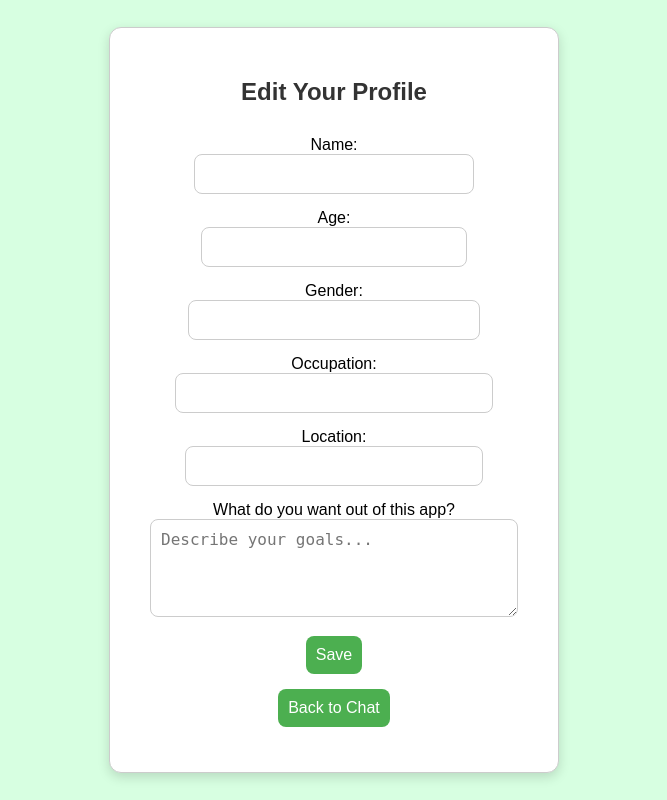
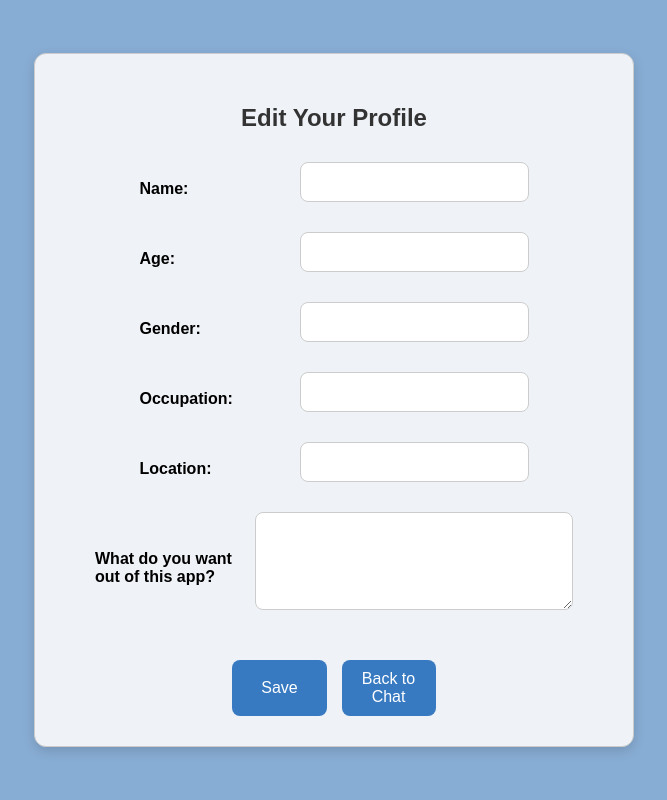
Before and after one commit to ayank674/therapistAI, a Flask app: page /edit-profile in a window 1280 px wide. Shown: the whole page, without its empty margins (306-973 px from the left). Run offline with Flask 3, Linux system fonts and the light colour scheme.

Commit message:
Changed website color scheme, changed edit profile format

```diff
--- a/static/style.css
+++ b/static/style.css
@@ -1,12 +1,16 @@
-/* Apply box-sizing for layout consistency */
+/* ------------------- */
+/* General Reset       */
+/* ------------------- */
 * {
     box-sizing: border-box;
 }
 
-/* Page setup */
-body {
+/* ------------------- */
+/* Page-Level Styles   */
+/* ------------------- */
+body#index {
     font-family: Arial, sans-serif;
-    background-color: #d7ffe1;
+    background-color: #cde0f4;
     display: flex;
     justify-content: center;
     align-items: center;
@@ -14,7 +18,19 @@ body {
     margin: 0;
 }
 
-/* Wrapper to stack content vertically */
+body#settings {
+    font-family: Arial, sans-serif;
+    background-color: #88add4;
+    display: flex;
+    justify-content: center;
+    align-items: center;
+    height: 100vh;
+    margin: 0;
+}
+
+/* ------------------- */
+/* Containers & Layout */
+/* ------------------- */
 .mainContainer {
     display: flex;
     flex-direction: column;
@@ -25,7 +41,7 @@ body {
 }
 
 .loginContainer {
-    background-color: #ffffff;
+    background-color: #eff3f7;
     border: 1px solid #ccc;
     border-radius: 12px;
     padding: 30px 40px;
@@ -35,85 +51,57 @@ body {
     max-width: 450px;
 }
 
-/* Login form layout */
+.editContainer {
+    background-color: #eff3f7;
+    border: 1px solid #ccc;
+    border-radius: 12px;
+    padding: 30px 60px;
+    box-shadow: 0 4px 12px rgba(0, 0, 0, 0.15);
+    text-align: left;
+    width: 100%;
+    max-width: 600px;
+}
+
+.editRow {
+    display: flex;
+    align-items: center;
+    margin-bottom: 15px;
+}
+
+.editRow label {
+    width: 150px;
+    margin-right: 10px;
+    font-weight: bold;
+}
+
+.editRow input,
+.editRow textarea {
+    flex: 1;
+    padding: 10px;
+    border-radius: 8px;
+    border: 1px solid #ccc;
+    font-size: 16px;
+}
+
+/* ------------------- */
+/* Form Elements       */
+/* ------------------- */
 .loginForm {
     display: flex;
     flex-direction: column;
     align-items: center;
 }
 
-/* Page heading */
-h2 {
-    text-align: center;
-    font-size: 24px;
-    margin-bottom: 30px;
-    color: #333;
-    font-weight: 600;
-}
-
-/* Chat message display box */
-#chatbox {
-    width: 100%;
-    height: 400px;
-    background-color: #ffffff;
-    border: 1px solid #ccc;
-    border-radius: 10px;
-    overflow-y: auto;
-    padding: 15px;
-    box-shadow: 0 4px 12px rgba(0, 0, 0, 0.1);
-}
-
-/* Style for both user and bot messages */
-.userText, .botText {
-    margin: 10px 0;
-    clear: both;
-    display: flex;
-}
-
-.userText {
-    justify-content: flex-end; /* Push to the right */
-}
-
-.botText {
-    justify-content: flex-start; /* Push to the left */
-}
-
-/* Style for user messages */
-.userText span {
-    background-color: #d2e8ff;
-    padding: 10px 15px;
-    border-radius: 20px;
-    border-bottom-right-radius: 0;
-    max-width: 70%;
-    display: inline-block;
-    word-wrap: break-word;
-}
-
-/* Style for bot messages */
-.botText span {
-    background-color: #e4ffe4;
-    padding: 10px 15px;
-    border-radius: 20px;
-    border-bottom-left-radius: 0;
-    max-width: 70%;
-    display: inline-block;
-    word-wrap: break-word;
-}
-
-/* Input area */
-#userInput {
-    width: 100%;
-    display: flex;
-    gap: 10px;
-    margin-top: 15px;
-}
-
-* {
-    box-sizing: border-box;
-}
-
-/* Style for text input fields */
-#textInput, #username, #password, #confirmPassword, #age, #location, #occupation, #gender, #name, #expectations {
+#textInput,
+#username,
+#password,
+#confirmPassword,
+#age,
+#location,
+#occupation,
+#gender,
+#name,
+#expectations {
     width: 100%;
     padding: 10px;
     border-radius: 8px;
@@ -122,17 +110,28 @@ h2 {
     margin-bottom: 15px;
 }
 
-/* Style for buttons to match text input width */
-#buttonInput, #submitBtn {
-    padding: 10px;
+/* Buttons */
+#buttonInput,
+#submitBtn,
+.buttonRow button,
+#topRightBtn {
+    padding: 10px 15px;
     font-size: 16px;
     border: none;
     border-radius: 8px;
-    background-color: #4caf50;
+    background-color: #387ac1;
     color: white;
     cursor: pointer;
     transition: background-color 0.2s;
+}
+
+#submitBtn {
+    background-color: grey;
     margin-bottom: 15px;
+}
+
+#submitBtn.enabled {
+    background-color: #387ac1;
 }
 
 #buttonInput {
@@ -143,24 +142,86 @@ h2 {
     flex-grow: 1;
 }
 
-/* Hover effect for buttons */
-#buttonInput:hover, #submitBtn:hover {
-    background-color: #45a049;
-}
-
 #topRightBtn {
     position: absolute;
     top: 10px;
     right: 10px;
-    padding: 10px;
-    font-size: 16px;
-    border: none;
-    border-radius: 8px;
-    background-color: #4caf50;
-    color: white;
-    cursor: pointer;
-    transition: background-color 0.2s;
-    margin-bottom: 15px;
+}
+
+/* Button Hover */
+#buttonInput:hover,
+#submitBtn:hover,
+.buttonRow button:hover,
+#topRightBtn:hover {
+    background-color: #83a3c5;
+}
+
+/* Grouped Buttons */
+.buttonRow {
+    display: flex;
+    justify-content: center;
+    gap: 15px;
+    margin-top: 20px;
+}
+
+.buttonRow button {
+    flex: 1;
+}
+
+/* ------------------- */
+/* Chatbox Styling     */
+/* ------------------- */
+#chatbox {
+    width: 100%;
+    height: 400px;
+    background-color: #f4f8fb;
+    border: 1px solid #ccc;
+    border-radius: 10px;
+    overflow-y: auto;
+    padding: 15px;
+    box-shadow: 0 4px 12px rgba(0, 0, 0, 0.1);
+}
+
+#userInput {
+    width: 100%;
+    display: flex;
+    gap: 10px;
+    margin-top: 15px;
+}
+
+/* User and Bot Messages */
+.userText,
+.botText {
+    margin: 10px 0;
+    clear: both;
+    display: flex;
+}
+
+.userText {
+    justify-content: flex-end;
+}
+
+.botText {
+    justify-content: flex-start;
+}
+
+.userText span,
+.botText span {
+    padding: 10px 15px;
+    border-radius: 20px;
+    max-width: 70%;
+    display: inline-block;
+    word-wrap: break-word;
+}
+
+.userText span {
+    background-color: #d2e8ff;
+    border-bottom-right-radius: 0;
+}
+
+.botText span {
+    background-color: #e4ffe4;
+    border-bottom-left-radius: 0;
 }
 
 .botText span p,
@@ -170,9 +231,19 @@ h2 {
     padding: 0;
 }
 
-/* Optional: slight spacing between list items for readability */
 .botText span li + li {
     margin-top: 4px;
+}
+
+/* ------------------- */
+/* Typography & Alerts */
+/* ------------------- */
+h2 {
+    text-align: center;
+    font-size: 24px;
+    margin-bottom: 30px;
+    color: #333;
+    font-weight: 600;
 }
 
 .error {
@@ -186,18 +257,3 @@ h2 {
     font-size: 14px;
     margin-top: 5px;
 }
-
-#submitBtn {
-    padding: 10px 15px;
-    font-size: 16px;
-    border: none;
-    border-radius: 8px;
-    background-color: grey;
-    color: white;
-    cursor: pointer;
-    transition: background-color 0.2s;
-}
-#submitBtn.enabled {
-    background-color: #4caf50;
-    cursor: pointer;
-}
--- a/templates/edit-profile.html
+++ b/templates/edit-profile.html
@@ -4,38 +4,40 @@
     <title>Edit Profile</title>
     <link rel="stylesheet" href="../static/style.css">
 </head>
-<body>
-    <div class="loginContainer">
+<body id = "settings">
+    <div class="editContainer">
         <h2>Edit Your Profile</h2>
         <form method="POST" action="/edit-profile" class="loginForm">
-            <div class="formRow">
+            <div class="editRow">
                 <label for="name">Name:</label>
                 <input type="text" id="name" name="name" value=>
             </div>
-            <div class="formRow">
+            <div class="editRow">
                 <label for="age">Age:</label>
                 <input type="number" id="age" name="age" value=>
             </div>
-            <div class="formRow">
+            <div class="editRow">
                 <label for="gender">Gender:</label>
                 <input type="text" id="gender" name="gender" value=>
             </div>
-            <div class="formRow">
+            <div class="editRow">
                 <label for="occupation">Occupation:</label>
                 <input type="text" id="occupation" name="occupation">
             </div>
-            <div class="formRow">
+            <div class="editRow">
                 <label for="location">Location:</label>
                 <input type="text" id="location" name="location">
             </div>
-            <div class="formRow">
+            <div class="editRow">
                 <label for="expectations">What do you want out of this app?</label>
-                <textarea id="expectations" name="goals" rows="4" cols="50" placeholder="Describe your goals..."></textarea>
+                <textarea id="expectations" name="goals" rows="4" cols="50"></textarea>
             </div>
 
-            <button type="submit" id="buttonInput">Save</button>
+            <div class="buttonRow">
+                <button type="submit" id="buttonInput">Save</button>
+                <button type="button" id="buttonInput" onclick="window.location.href='/'">Back to Chat</button>
+            </div>
         </form>
-        <button id="buttonInput" class="btn" onclick="window.location.href='/'">Back to Chat</button>
     </div>
 </body>
 </html>
--- a/templates/index.html
+++ b/templates/index.html
@@ -7,7 +7,7 @@
     <script src="https://cdn.jsdelivr.net/npm/marked/marked.min.js"></script>
     <link rel="icon" type="image/x-icon" href="../images/favicon.ico">
 </head>
-<body onload="getInitialGreeting()">
+<body id="index" onload="getInitialGreeting()">
     <div class="mainContainer">
         <h2>Therapist Chatbot</h2>
         <div id="chatbox"></div>
--- a/templates/login.html
+++ b/templates/login.html
@@ -3,7 +3,7 @@
         <title>Login</title>
         <link rel="stylesheet" href="../static/style.css">
     </head>
-    <body>
+    <body id = "settings">
         <div class="loginContainer">
             <h2>Login</h2>
             <form method="POST" action="/login" class="loginForm">
--- a/templates/signup.html
+++ b/templates/signup.html
@@ -5,7 +5,7 @@
     <link rel="stylesheet" href="../static/style.css">
     <script src="../static/signup.js"></script>
 </head>
-<body>
+<body id = "settings">
     <div class="loginContainer">
         <h2>Create an Account</h2>
         <form id="registrationForm" method="POST" action="/register" class="loginForm">
```
